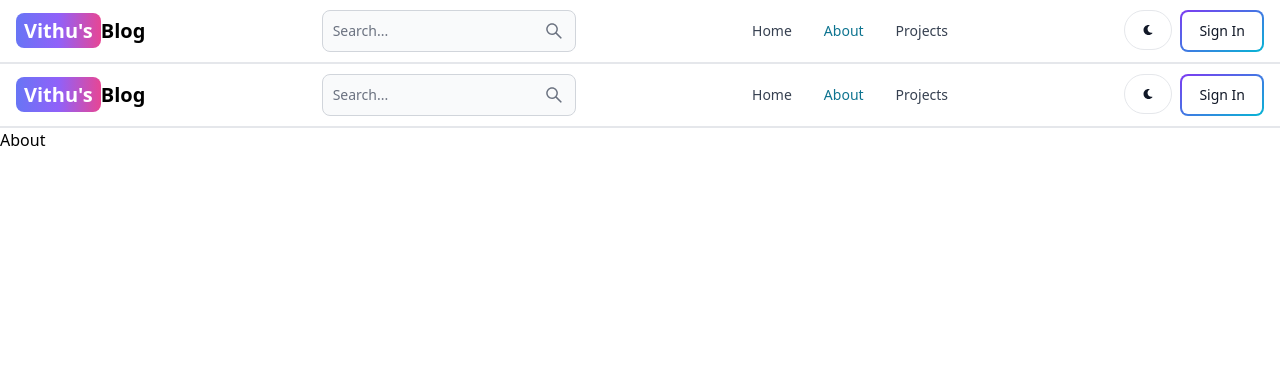
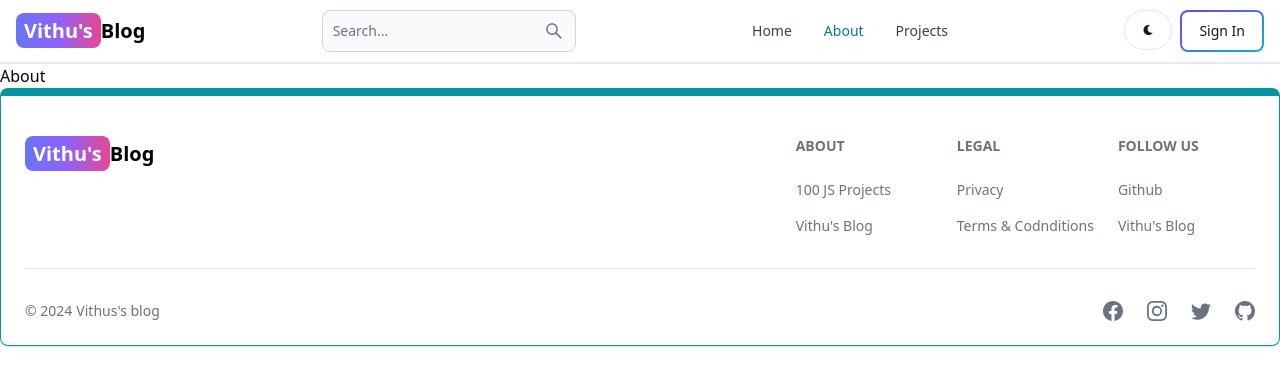
Before and after one commit to RavikrishnanVithushan/Blog-App, a React (Vite) app in the folder client/: page /about in a window 1280 px wide. Shown: the top 386 px of the page. Built offline with nearby package versions, Linux system fonts and the light colour scheme.

Commit message:
Footer component designed

```diff
--- a/client/src/App.jsx
+++ b/client/src/App.jsx
@@ -7,7 +7,7 @@
 import About from './pages/About';
 import Projects from './pages/Projects';
 import Header from './components/Header';
-
+import FooterCom from './components/FooterCom';
 
 
 export default function App() {
@@ -22,6 +22,7 @@
         <Route path='/about' element={<About/>}/>
         <Route path='/projects' element={<Projects/>}/>
       </Routes>
+      <FooterCom/>
     </BrowserRouter>
   )
 }
--- /dev/null
+++ b/client/src/components/FooterCom.jsx
@@ -0,0 +1,65 @@
+import { Footer } from 'flowbite-react'
+import React from 'react'
+import { Link } from 'react-router-dom'
+import {BsFacebook, BsGithub, BsInstagram, BsTwitter} from 'react-icons/bs'
+
+export default function FooterCom() {
+  return (
+    <Footer container className='border border-t-8 border-teal-500'>
+        <div className='w-full max-w-7xl mx-auto'>
+            <div className='grid w-full justify-between sm:flex md:grid-cols-1'>
+                <div className='mt-5'>
+                    <Link to="/" className='self-center whitespace-nowrap text-lg sm:text-xl font-semibold dark:text-white'>
+                        <span className='px-2 py-1 bg-gradient-to-r from-indigo-500 via-purple-500 to-pink-500 rounded-lg text-white'>Vithu's</span>
+                        Blog
+                    </Link>
+                </div>
+                <div className='grid grid-cols-2 gap-8 mt-4 sm:grid-cols-3 sm:gap-6'>
+                    <div>
+                        <Footer.Title title='About'/>
+                        <Footer.LinkGroup col>
+                            <Footer.Link href='https://www.100jsprojects.com'
+                            target='_blank'
+                            rel='noopener norefernce'>100 JS Projects</Footer.Link>
+                            <Footer.Link href='/about'
+                            target='_blank'
+                            rel='noopener norefernce'>Vithu's Blog</Footer.Link>
+                        </Footer.LinkGroup>
+                    </div>
+
+                    <div>
+                        <Footer.Title title='Legal'/>
+                        <Footer.LinkGroup col>
+                            <Footer.Link href='#'>Privacy</Footer.Link>
+                            <Footer.Link href='#'>Terms & Codnditions</Footer.Link>
+                        </Footer.LinkGroup>
+                    </div>
+
+                    <div>
+                        <Footer.Title title='Follow Us'/>
+                        <Footer.LinkGroup col>
+                            <Footer.Link href='https://github.com/RavikrishnanVithushan'
+                            target='_blank'
+                            rel='noopener norefernce'>Github</Footer.Link>
+                            <Footer.Link href='/about'
+                            target='_blank'
+                            rel='noopener norefernce'>Vithu's Blog</Footer.Link>
+                        </Footer.LinkGroup>
+                    </div>
+
+                </div>
+            </div>
+            <Footer.Divider/>
+            <div className='w-full sm:flex sm:items-center sm:justify-between'>
+                <Footer.Copyright href='#' by="Vithus's blog" year={new Date().getFullYear()}/>
+                <div className='flex gap-6 sm:mt-0 mt-4 sm:justify-center'>
+                    <Footer.Icon href='#' icon={BsFacebook}/>
+                    <Footer.Icon href='#' icon={BsInstagram}/>
+                    <Footer.Icon href='#' icon={BsTwitter}/>
+                    <Footer.Icon href='https://github.com/RavikrishnanVithushan' icon={BsGithub}/>
+                </div>
+            </div>
+        </div>
+    </Footer>
+  )
+}
--- a/client/src/pages/About.jsx
+++ b/client/src/pages/About.jsx
@@ -1,10 +1,8 @@
 import React from 'react'
-import Header from '../components/Header'
 
 export default function About() {
   return (
     <div>
-    <Header/>
     <div>About</div>
     </div>
   )
--- a/client/src/pages/Projects.jsx
+++ b/client/src/pages/Projects.jsx
@@ -1,10 +1,9 @@
 import React from 'react'
-import Header from '../components/Header'
+
 
 export default function Projects() {
   return (
     <div>
-    <Header/>
     <div>Projects</div>
     </div>
   )
```
